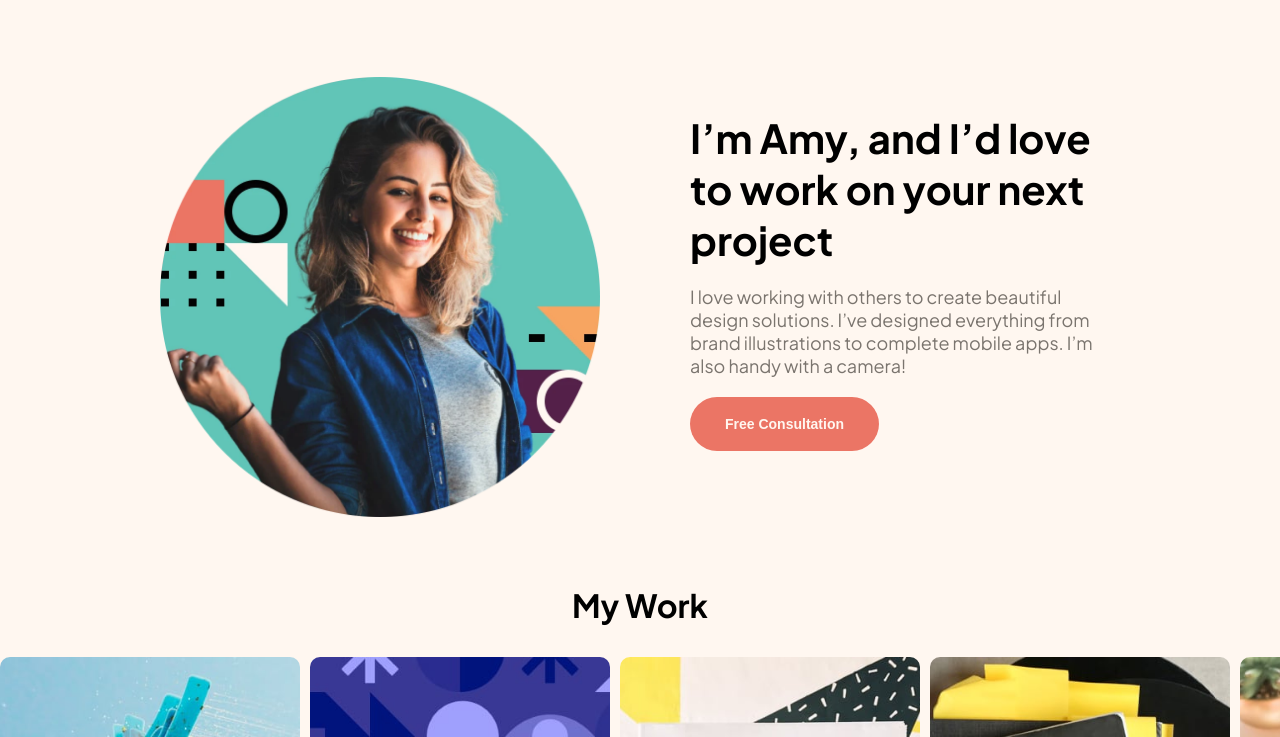
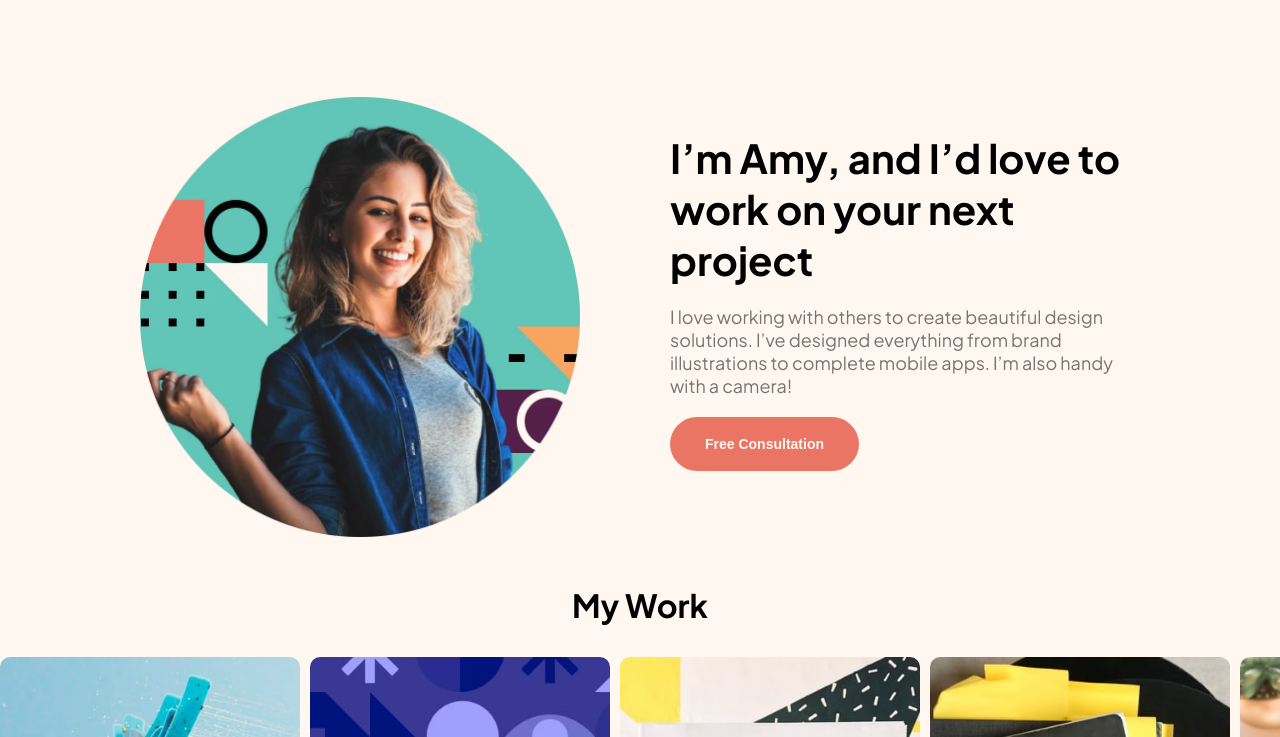
Before and after one commit to Avatar-J/Single-Page-Design-Portfolio, a plain HTML site: page index.html in a window 1280 px wide. Shown: the part 706-1443 px from the top of the page. Drawn offline with Linux system fonts and the light colour scheme.

Commit message:
fixed responsiveness issue on tablet for about section

```diff
--- a/index.html
+++ b/index.html
@@ -67,8 +67,9 @@
         </div>
       </div>
     </section>
+  </div>
 
-    <section class="about-section tablet-layout">
+  <section class="about-section">
     <div class="amy-image-container">
       <img src="./assets/image-amy.webp" alt="an image of Amy" />
     </div>
@@ -83,7 +84,7 @@
       <button class="section-consultation-btn">Free Consultation</button>
     </div>
   </section>
-  </div>
+
 
   <section class="my-work-section">
     <h2>My Work</h2>
--- a/main.css
+++ b/main.css
@@ -218,6 +218,7 @@ h1 {
   align-items: center;
   width: 100%;
   margin-bottom: 3rem;
+  margin-inline: auto;
 }
 
 .about-section h2 {
@@ -374,7 +375,7 @@ h1 {
 /* media query for tablets */
 @media only screen and (min-width: 768px) {
   .wrapper {
-    max-width: 600px;
+    max-width: 768px;
   }
 
   h1 {
@@ -406,7 +407,7 @@ h1 {
   .illustrations-card,
   .Photography-card,
   .motion-graphics-card {
-    max-width: 270px;
+    max-width: 354px;
   }
 
   .graphic-design-card {
@@ -427,7 +428,10 @@ h1 {
 
   .about-section {
     flex-direction: row;
-    gap: 30px;
+    gap: 120px;
+    margin-inline: auto;
+    max-width: 100%;
+    padding-inline: 2rem;
   }
 
   .about-section h2 {
@@ -448,7 +452,6 @@ h1 {
     /* transform: translateX(-50px); */
   }
 
-  .tablet-layout {}
 
   .about-content {
     flex: 1;
@@ -517,6 +520,9 @@ h1 {
 
   .about-section {
     gap: 90px;
+    margin-inline: auto;
+    max-width: 1000px;
+    padding-inline: 0;
   }
 
   .about-section h2 {
```
Lines whose indentation alone changed are shown as unchanged.
